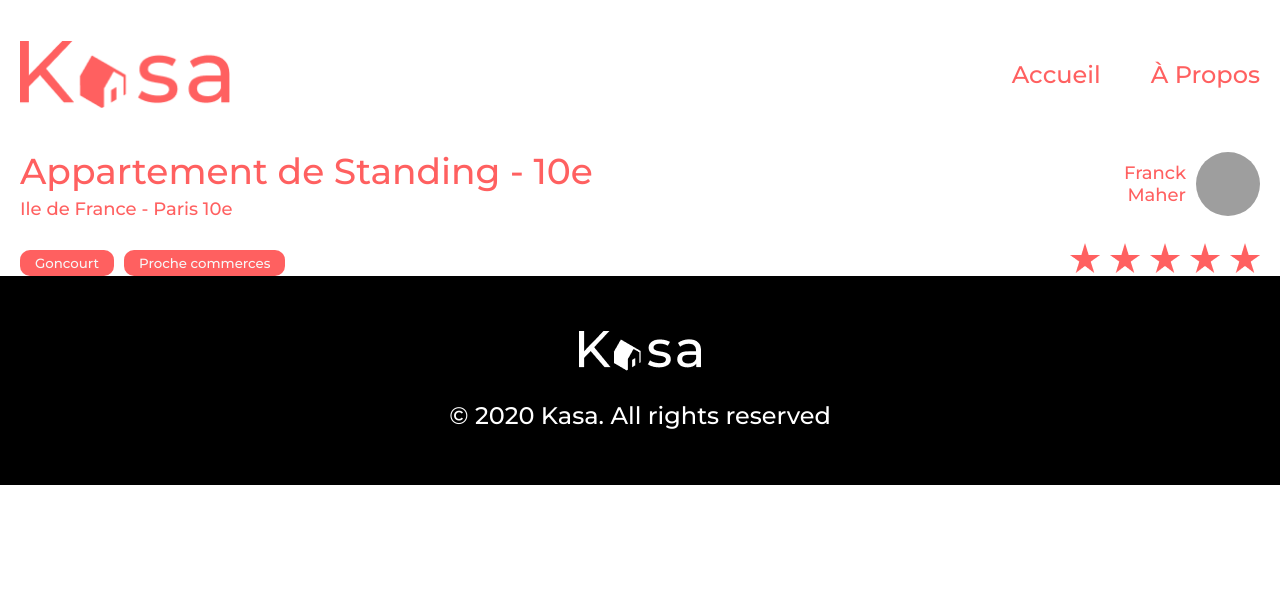
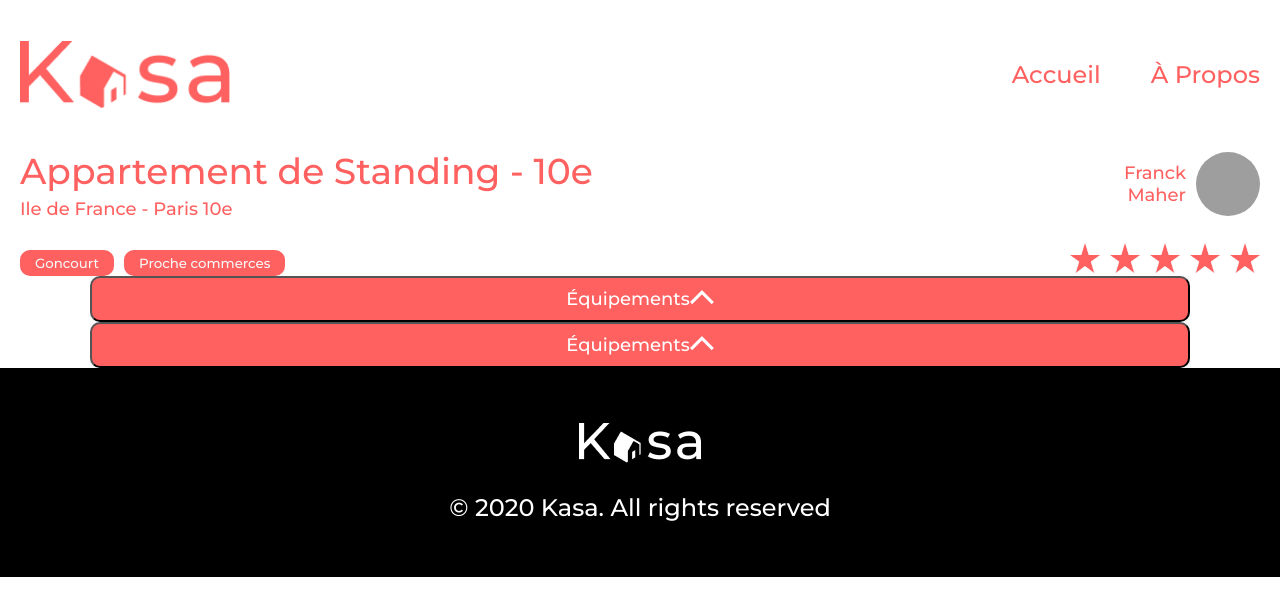
Before and after one commit to No0910/Kasa, a React (Create React App) app in the folder kasa_p7/: page /Logement/0979876d in a window 1280 px wide. Shown: the top 616 px of the page. Built offline with nearby package versions, Linux system fonts and the light colour scheme; grey boxes are pictures that could not be loaded.

Commit message:
Composant Collapse en cours

```diff
--- a/kasa_p7/src/components/Collapse/index.css
+++ b/kasa_p7/src/components/Collapse/index.css
@@ -0,0 +1,30 @@
+
+.Collapse{
+    background-color: #F7F7F7;
+    max-width: 1100px;
+    border-bottom-left-radius: 5px;
+    border-bottom-right-radius: 5px;
+    margin: 0 auto;
+}
+
+.Collapse button {
+    background-color: #FF6060;
+    color:#ffff;
+    border-radius: 10px;
+    font-weight: 500;
+    font-size: clamp(13px, 2vw, 18px);
+    padding: 10px 15px;
+    cursor: pointer;
+}
+
+.Collapse button .arrow {
+    transition: all 0.2s ease-in-out;
+}
+
+.Collapse button .arrow .arrow_up{
+    transform: rotate(0deg);
+}
+
+.Collapse button .arrow .arrow_down{
+    transform: rotate(180deg);
+}
--- a/kasa_p7/src/components/Collapse/index.jsx
+++ b/kasa_p7/src/components/Collapse/index.jsx
@@ -1,20 +1,46 @@
 import "../../components/Collapse/index.css";
-import { useState } from 'react';
+import React, { useState } from "react";
+import arrow from '../../assets/arrow.png';
 
 
-function Collapse ({title, content}) {
+const style = {
+  collapsed: {
+    display: "none"
+  },
+  expanded: {
+    display: "block"
+  },
+  buttonStyle: {
+    display: "block",
+    width: "100%"
+  }
+};
 
-    const [dropDown, setDropdown] = useState(false);
+function Collapse (props) {
 
+  const [isVisible, setVisible] = useState(props.collapsed);
 
-    return (
-        <div className="Collapse">
-            <div className="Collapse_div">
-                <h1> {title} </h1>
-                <div>Bonjour</div>
-            </div>
-        </div>
-    )
+  const toggleCollapse = () => {
+    setVisible(!isVisible);
+  };
+
+  return (
+    <div className ="Collapse">
+      <button style={style.buttonStyle} onClick={() => toggleCollapse(!isVisible)}>
+        {isVisible ? "Description" :"Équipements"}
+        <img
+            className={isVisible ? "arrow arrow_up" : "arrow arrow_down"}
+            src={arrow}
+            alt="show content"
+        />
+      </button>
+
+      <div className={isVisible ? 'collapse_content' : 'collapse_content_hidden'}>
+
+      </div>
+
+    </div>
+  );
 }
 
-export default Collapse
+export default Collapse;
--- a/kasa_p7/src/pages/Home/index.jsx
+++ b/kasa_p7/src/pages/Home/index.jsx
@@ -10,7 +10,8 @@ function Home() {
   <div className="Home_div">
         <Banner
         img = {BannerHome}
-        title = "Chez vous partout et ailleurs"/>
+        title = "Chez vous partout et ailleurs"
+        />
         <div className="Cards">
           {logementList.map ((logement, index) => (
             <Card
--- a/kasa_p7/src/pages/Logement/index.jsx
+++ b/kasa_p7/src/pages/Logement/index.jsx
@@ -4,6 +4,7 @@ import logements from '../../Datas/Logements.json'
 import { NavLink, useParams } from 'react-router-dom'
 import greyStar from '../../assets/star_grey.png';
 import redStar from '../../assets/star_red.png';
+import Collapse from '../../components/Collapse'
 
 //import Caroussel from "./components/Caroussel"
 
@@ -27,8 +28,11 @@ function Logement() {
   // Récupération des notations logement avec étoiles
   const ratingStars = logement.rating;
 
-  //const totalStars = 5;
-  //const selectedStars = Number(logement.rating);
+  // Récupération des valeurs de l'item collapse 'Description'
+  const description = logement.description;
+
+  // Récupération des valeurs de l'item collapse 'Equipements'
+  const equipements = logement.equipements;
 
   return (
     <main className="Logement_main">
@@ -37,10 +41,12 @@ function Logement() {
             <div className="logement_content">
 
                   <div className="logement_content_infos">
+
                       <div className="logement_content_title_location">
                           <h1 className="logement_title"> {logement.title} </h1>
                           <p className="logement_location"> {logement.location} </p>
                       </div>
+
                       <div className="logement_tag">
                           {logement.tags.map((tag, index) => {
                               return (
@@ -48,6 +54,7 @@ function Logement() {
                               )
                           })}
                       </div>
+
                   </div>
 
                   <div className="logement_content_host">
@@ -65,13 +72,22 @@ function Logement() {
                             )
                           })}
                       </div>
+                  </div>
 
-                  </div>
             </div>
 
+            <div className="logement_collapse">
+
+                <div className="logement_collapse_item">
+                <Collapse title={'Description'} content={description} />
+                </div>
+
+                <div className="logement_collapse_item">
+                <Collapse title={'Équipements'} content={equipements}/>
+                </div>
 
 
-
+            </div>
       </div>
     </main>
 
```
Also changed, not shown: kasa_p7/src/assets/arrow.png (added).
